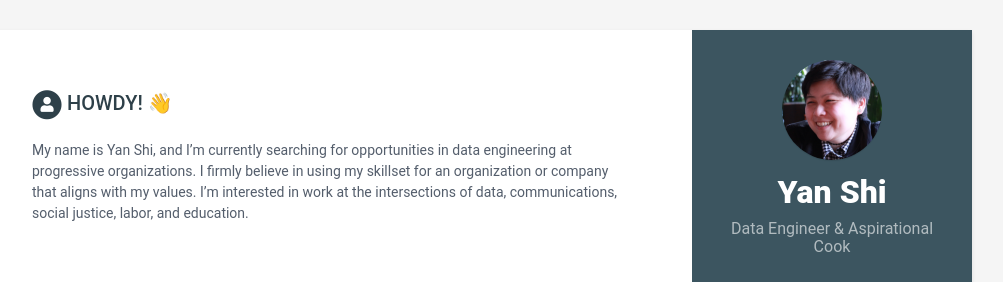
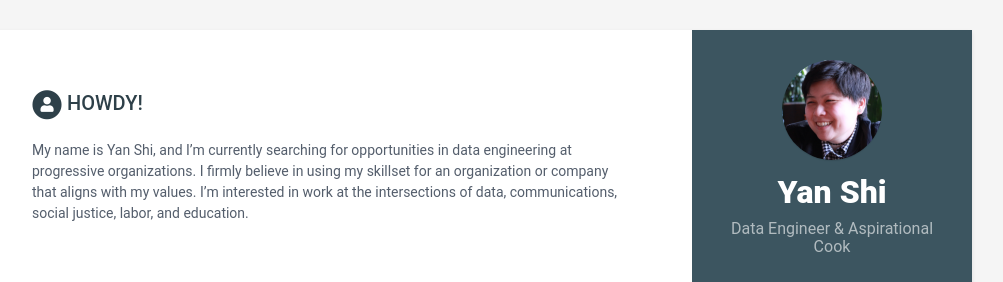
Before and after one commit to oneyanshi/oneyanshi.github.io, a Jekyll site: the page built from index.html, in a window 1280 px wide and 900 px high. Shown: the top 282 px of the window, without its empty margins (168-1171 px from the left). Built offline with Jekyll 4.4.1, drawn with Linux system fonts in a browser that asks for light colours.

```diff
--- a/_data/data.yml
+++ b/_data/data.yml
@@ -46,7 +46,7 @@ sidebar:
     #     link:
 
 career-profile:
-    title: Howdy! 👋
+    title: Howdy!
     summary: |
       My name is Yan Shi, and I'm currently searching for opportunities in data engineering
       at progressive organizations. I firmly believe in using my skillset for an organization or company
```
